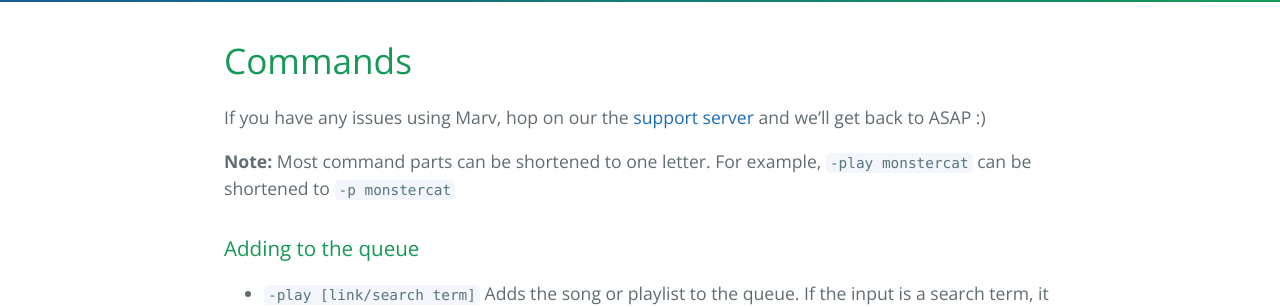
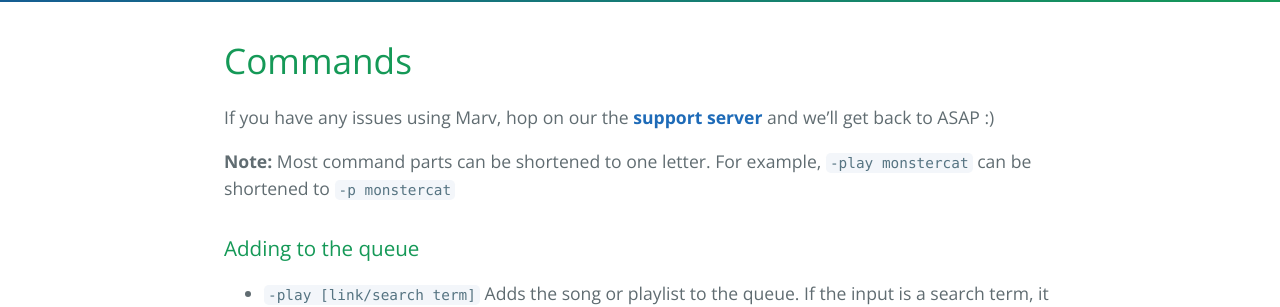
Before and after one commit to mymindishazel/marv-docs, a Jekyll site: the page built from commands.md, in a window 1280 px wide. Shown: the part 238-545 px from the top of the page. Built offline with Jekyll 4.4.1, drawn with Linux system fonts in a browser that asks for light colours; our own code applies the rules of GitHub Pages for plain Markdown files.

```diff
--- a/commands.md
+++ b/commands.md
@@ -1,6 +1,6 @@
 # Commands
 
-If you have any issues using Marv, hop on our the [support server](https://discord.gg/WmDyx7C) and we'll get back to ASAP :)
+If you have any issues using Marv, hop on our the [**support server**](https://discord.gg/WmDyx7C) and we'll get back to ASAP :)
 
 **Note:** Most command parts can be shortened to one letter. For example, `-play monstercat` can be shortened to `-p monstercat`
 
```
